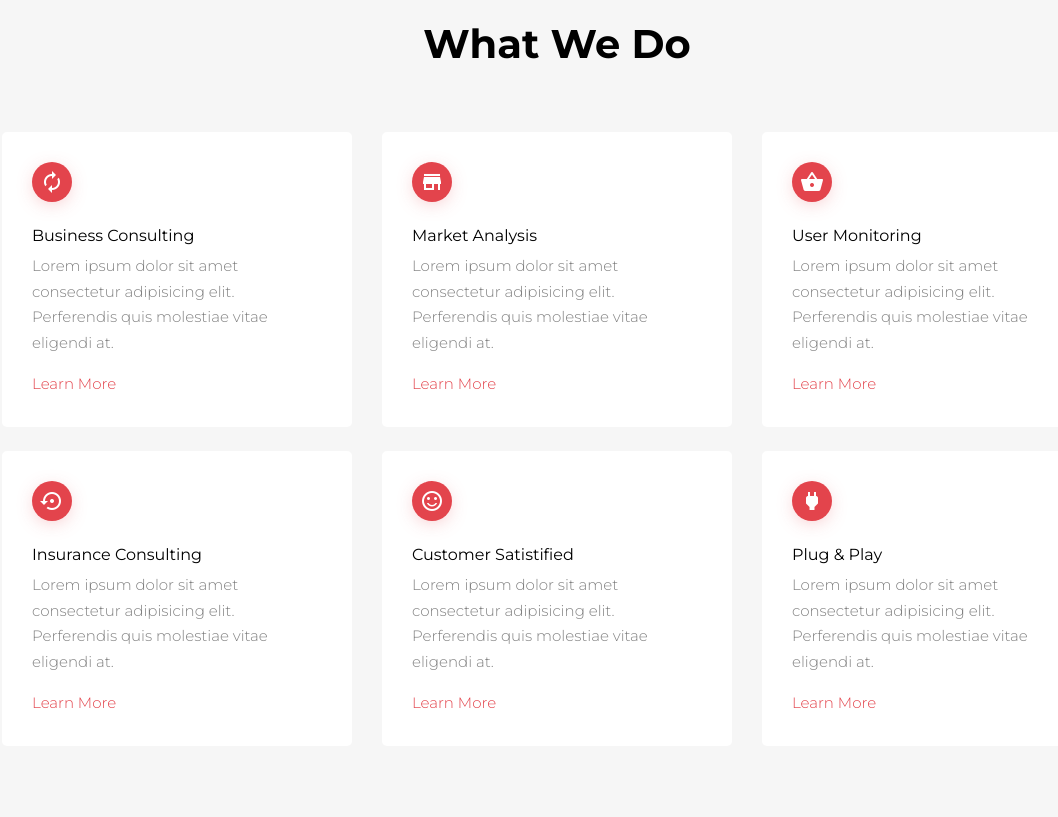
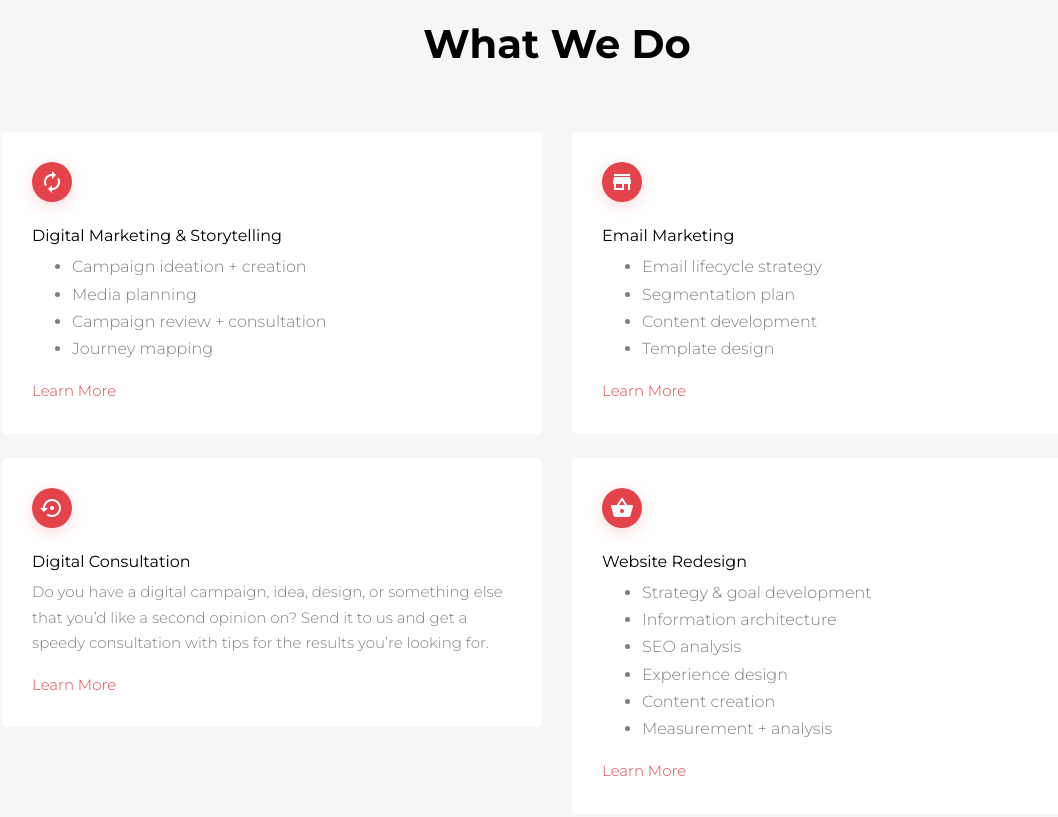
Before and after one commit to chenpeter/peterandmel, a website: page src/index.html in a window 1280 px wide. Shown: the part 980-1797 px from the top of the page, without its empty margins (83-1141 px from the left). Drawn offline with Linux system fonts and the light colour scheme; files whose address does not match are found by name; a web font is replaced by a local one.

Commit message:
Added body content and form validation.

```diff
--- a/src/index.html
+++ b/src/index.html
@@ -1,5 +1,6 @@
 <!DOCTYPE html>
 <html lang="en">
+
 <head>
   <title>Peter&Mel</title>
   <meta charset="utf-8">
@@ -28,11 +29,11 @@
   <link rel="stylesheet" href="css/style.css">
 
 
+</head>
 
-  </head>
 <body data-spy="scroll" data-target=".site-navbar-target" data-offset="300">
 
-  <div class="site-wrap"  id="home-section">
+  <div class="site-wrap" id="home-section">
 
     <div class="site-mobile-menu site-navbar-target">
       <div class="site-mobile-menu-header">
@@ -74,7 +75,9 @@
           </div>
 
 
-          <div class="col-6 col-md-6 d-inline-block d-lg-none ml-md-0" ><a href="#" class="site-menu-toggle js-menu-toggle text-black float-right"><span class="icon-menu h3"></span></a></div>
+          <div class="col-6 col-md-6 d-inline-block d-lg-none ml-md-0"><a href="#"
+              class="site-menu-toggle js-menu-toggle text-black float-right"><span class="icon-menu h3"></span></a>
+          </div>
 
         </div>
       </div>
@@ -93,7 +96,8 @@
             <div class="row mb-4">
               <div class="col-lg-4 mr-auto">
                 <h1>Evolve your digital marketing.</h1>
-                <p class="mb-5">We're a creative team that can optimize or craft your digital footprint to grow sales.</p>
+                <p class="mb-5">We're a creative team that can optimize or craft your digital footprint to grow sales.
+                </p>
                 <div>
                   <a href="#contact-section" class="btn btn-primary mr-2 mb-2">Talk to us</a>
                 </div>
@@ -107,7 +111,7 @@
       </div>
     </div>
 
-
+<!-- What we do section -->
     <div class="site-section bg-light" id="what-we-do-section">
       <div class="container">
         <div class="row mb-5">
@@ -116,94 +120,86 @@
           </div>
         </div>
         <div class="row align-items-stretch">
-          <div class="col-md-6 col-lg-4 mb-4 mb-lg-4" data-aos="fade-up">
 
+          <!-- First Service -->
+          <div class="col-md-6 col-lg-6 mb-4 mb-lg-4" data-aos="fade-up">
             <div class="unit-4 d-block">
               <div class="unit-4-icon mb-3">
                 <span class="icon-wrap"><span class="text-primary icon-autorenew"></span></span>
               </div>
               <div>
-                <h3>Business Consulting</h3>
-                <p>Lorem ipsum dolor sit amet consectetur adipisicing elit. Perferendis quis molestiae vitae eligendi at.</p>
+                <h3>Digital Marketing & Storytelling</h3>
+                <ul>
+                  <li>Campaign ideation + creation</li>
+                  <li>Media planning</li>
+                  <li>Campaign review + consultation</li>
+                  <li>Journey mapping</li>
+                </ul>
                 <p><a href="#">Learn More</a></p>
               </div>
             </div>
+          </div>
 
-          </div>
-          <div class="col-md-6 col-lg-4 mb-4 mb-lg-4" data-aos="fade-up">
-
+          <!-- Second Service -->
+          <div class="col-md-6 col-lg-6 mb-4 mb-lg-4" data-aos="fade-up">
             <div class="unit-4 d-block">
               <div class="unit-4-icon mb-3">
                 <span class="icon-wrap"><span class="text-primary icon-store_mall_directory"></span></span>
               </div>
               <div>
-                <h3>Market Analysis</h3>
-                <p>Lorem ipsum dolor sit amet consectetur adipisicing elit. Perferendis quis molestiae vitae eligendi at.</p>
+                <h3>Email Marketing</h3>
+                <ul>
+                  <li>Email lifecycle strategy</li>
+                  <li>Segmentation plan</li>
+                  <li>Content development</li>
+                  <li>Template design</li>
+                </ul>
                 <p><a href="#">Learn More</a></p>
               </div>
             </div>
           </div>
-          <div class="col-md-6 col-lg-4 mb-4 mb-lg-4" data-aos="fade-up" >
+
+          <!-- Third Service -->
+          <div class="col-md-6 col-lg-6 mb-4 mb-lg-4" data-aos="fade-up">
+            <div class="unit-4 d-block">
+              <div class="unit-4-icon mb-3">
+                <span class="icon-wrap"><span class="text-primary icon-settings_backup_restore"></span></span>
+              </div>
+              <div>
+                <h3>Digital Consultation</h3>
+                <p>Do you have a digital campaign, idea, design, or something else that you’d like a second opinion
+                  on? Send it to us and get a speedy consultation with tips for the results you’re looking for.</p>
+                <p><a href="#">Learn More</a></p>
+              </div>
+            </div>
+          </div>
+
+          <!-- Fourth Service -->
+          <div class="col-md-6 col-lg-6 mb-4 mb-lg-4" data-aos="fade-up">
             <div class="unit-4 d-block">
               <div class="unit-4-icon mb-3">
                 <span class="icon-wrap"><span class="text-primary icon-shopping_basket"></span></span>
               </div>
               <div>
-                <h3>User Monitoring</h3>
-                <p>Lorem ipsum dolor sit amet consectetur adipisicing elit. Perferendis quis molestiae vitae eligendi at.</p>
+                <h3>Website Redesign</h3>
+                <ul>
+                  <li>Strategy & goal development</li>
+                  <li>Information architecture </li>
+                  <li>SEO analysis</li>
+                  <li>Experience design</li>
+                  <li>Content creation</li>
+                  <li>Measurement + analysis</li>
+                </ul>
                 <p><a href="#">Learn More</a></p>
+              </div>
+            </div>
+          </div>
         </div>
       </div>
     </div>
 
 
-          <div class="col-md-6 col-lg-4 mb-4 mb-lg-4" data-aos="fade-up">
-            <div class="unit-4 d-block">
-              <div class="unit-4-icon mb-3">
-                <span class="icon-wrap"><span class="text-primary icon-settings_backup_restore"></span></span>
-              </div>
-              <div>
-                <h3>Insurance Consulting</h3>
-                <p>Lorem ipsum dolor sit amet consectetur adipisicing elit. Perferendis quis molestiae vitae eligendi at.</p>
-                <p><a href="#">Learn More</a></p>
-              </div>
-            </div>
-          </div>
-
-          <div class="col-md-6 col-lg-4 mb-4 mb-lg-4" data-aos="fade-up">
-            <div class="unit-4 d-block">
-              <div class="unit-4-icon mb-3">
-                <span class="icon-wrap"><span class="text-primary icon-sentiment_satisfied"></span></span>
-              </div>
-              <div>
-                <h3>Customer Satistified</h3>
-                <p>Lorem ipsum dolor sit amet consectetur adipisicing elit. Perferendis quis molestiae vitae eligendi at.</p>
-                <p><a href="#">Learn More</a></p>
-              </div>
-            </div>
-
-
-          </div>
-
-          <div class="col-md-6 col-lg-4 mb-4 mb-lg-4" data-aos="fade-up">
-            <div class="unit-4 d-block">
-              <div class="unit-4-icon mb-3">
-                <span class="icon-wrap"><span class="text-primary icon-power"></span></span>
-              </div>
-              <div>
-                <h3>Plug &amp; Play</h3>
-                <p>Lorem ipsum dolor sit amet consectetur adipisicing elit. Perferendis quis molestiae vitae eligendi at.</p>
-                <p><a href="#">Learn More</a></p>
-              </div>
-            </div>
-          </div>
-
-        </div>
-      </div>
-    </div>
-
-
-
+<!-- Example of work -->
     <div class="feature-big" id="our-work-section">
       <div class="container">
         <div class="row mb-5 site-section border-bottom">
@@ -212,7 +208,9 @@
           </div>
           <div class="col-lg-5 pl-lg-5 ml-auto mt-md-5">
             <h2 class="text-black">Create interactive prototypes</h2>
-            <p class="mb-4">Lorem ipsum dolor sit amet consectetur adipisicing elit. Voluptatem neque nisi architecto autem molestias corrupti officia veniam.</p>
+            <p class="mb-4">Lorem ipsum dolor sit amet consectetur adipisicing elit. Voluptatem neque nisi
+              architecto
+              autem molestias corrupti officia veniam.</p>
             <ul class="ul-check mb-5 list-unstyled success">
               <li>Adipisci excepturi aliquam</li>
               <li>Deleniti labore reiciendis</li>
@@ -227,7 +225,9 @@
                   Co-Founder, XYZ Inc.
                 </div>
               </div>
-              <blockquote>&ldquo;Lorem ipsum dolor sit amet, consectetur adipisicing elit. Ducimus vitae ipsa asperiores inventore aperiam iure?&rdquo;</blockquote>
+              <blockquote>&ldquo;Lorem ipsum dolor sit amet, consectetur adipisicing elit. Ducimus vitae ipsa
+                asperiores
+                inventore aperiam iure?&rdquo;</blockquote>
             </div>
           </div>
         </div>
@@ -238,7 +238,9 @@
           </div>
           <div class="col-lg-5 pr-lg-5 mr-auto mt-5 order-2 order-lg-1">
             <h2 class="text-black">Create interactive prototypes</h2>
-            <p class="mb-4">Lorem ipsum dolor sit amet consectetur adipisicing elit. Voluptatem neque nisi architecto autem molestias corrupti officia veniam</p>
+            <p class="mb-4">Lorem ipsum dolor sit amet consectetur adipisicing elit. Voluptatem neque nisi
+              architecto
+              autem molestias corrupti officia veniam</p>
             <ul class="ul-check mb-5 list-unstyled success">
               <li>Laborum enim quasi at modi</li>
               <li>Ad at tempore</li>
@@ -255,7 +257,9 @@
                   Co-Founder, XYZ Inc.
                 </div>
               </div>
-              <blockquote>&ldquo;Lorem ipsum dolor sit amet, consectetur adipisicing elit. Ducimus vitae ipsa asperiores inventore aperiam iure?&rdquo;</blockquote>
+              <blockquote>&ldquo;Lorem ipsum dolor sit amet, consectetur adipisicing elit. Ducimus vitae ipsa
+                asperiores
+                inventore aperiam iure?&rdquo;</blockquote>
             </div>
           </div>
         </div>
@@ -276,7 +280,11 @@
           </div>
           <div class="col-lg-5 ml-auto pl-lg-5">
             <h2 class="text-black mb-4">Create interactive prototypes</h2>
-            <p class="mb-4">Eos cumque optio dolores excepturi rerum temporibus magni recusandae eveniet, totam omnis consectetur maxime quibusdam expedita dolorem dolor nobis dicta labore quaerat esse magnam unde, aperiam delectus! At maiores, itaque.</p>
+            <p class="mb-4">Eos cumque optio dolores excepturi rerum temporibus magni recusandae eveniet, totam
+              omnis
+              consectetur maxime quibusdam expedita dolorem dolor nobis dicta labore quaerat esse magnam unde,
+              aperiam
+              delectus! At maiores, itaque.</p>
             <p><a href="#" class="btn btn-primary">Learn More</a></p>
           </div>
         </div>
@@ -300,8 +308,10 @@
             <div class="h-entry">
               <img src="images/img_1.jpg" alt="Image" class="img-fluid">
               <h2><a href="#">Create interactive prototypes</a></h2>
-              <div class="meta mb-4">Ham Brook <span class="mx-2">&bullet;</span> Jan 18, 2019<span class="mx-2">&bullet;</span> <a href="#">News</a></div>
-              <p>Lorem ipsum dolor sit amet consectetur adipisicing elit. Natus eligendi nobis ea maiores sapiente veritatis reprehenderit suscipit quaerat rerum voluptatibus a eius.</p>
+              <div class="meta mb-4">Ham Brook <span class="mx-2">&bullet;</span> Jan 18, 2019<span
+                  class="mx-2">&bullet;</span> <a href="#">News</a></div>
+              <p>Lorem ipsum dolor sit amet consectetur adipisicing elit. Natus eligendi nobis ea maiores sapiente
+                veritatis reprehenderit suscipit quaerat rerum voluptatibus a eius.</p>
               <p><a href="#">Continue Reading...</a></p>
             </div>
           </div>
@@ -309,8 +319,10 @@
             <div class="h-entry">
               <img src="images/img_2.jpg" alt="Image" class="img-fluid">
               <h2><a href="#">Create interactive prototypes</a></h2>
-              <div class="meta mb-4">James Phelps <span class="mx-2">&bullet;</span> Jan 18, 2019<span class="mx-2">&bullet;</span> <a href="#">News</a></div>
-              <p>Lorem ipsum dolor sit amet consectetur adipisicing elit. Natus eligendi nobis ea maiores sapiente veritatis reprehenderit suscipit quaerat rerum voluptatibus a eius.</p>
+              <div class="meta mb-4">James Phelps <span class="mx-2">&bullet;</span> Jan 18, 2019<span
+                  class="mx-2">&bullet;</span> <a href="#">News</a></div>
+              <p>Lorem ipsum dolor sit amet consectetur adipisicing elit. Natus eligendi nobis ea maiores sapiente
+                veritatis reprehenderit suscipit quaerat rerum voluptatibus a eius.</p>
               <p><a href="#">Continue Reading...</a></p>
             </div>
           </div>
@@ -318,8 +330,10 @@
             <div class="h-entry">
               <img src="images/img_3.jpg" alt="Image" class="img-fluid">
               <h2><a href="#">Create interactive prototypes</a></h2>
-              <div class="meta mb-4">James Phelps <span class="mx-2">&bullet;</span> Jan 18, 2019<span class="mx-2">&bullet;</span> <a href="#">News</a></div>
-              <p>Lorem ipsum dolor sit amet consectetur adipisicing elit. Natus eligendi nobis ea maiores sapiente veritatis reprehenderit suscipit quaerat rerum voluptatibus a eius.</p>
+              <div class="meta mb-4">James Phelps <span class="mx-2">&bullet;</span> Jan 18, 2019<span
+                  class="mx-2">&bullet;</span> <a href="#">News</a></div>
+              <p>Lorem ipsum dolor sit amet consectetur adipisicing elit. Natus eligendi nobis ea maiores sapiente
+                veritatis reprehenderit suscipit quaerat rerum voluptatibus a eius.</p>
               <p><a href="#">Continue Reading...</a></p>
             </div>
           </div>
@@ -328,6 +342,7 @@
       </div>
     </div>
 
+<!-- Lead Sheet -->
     <div class="site-section bg-light" id="contact-section">
       <div class="container">
         <div class="row mb-5">
@@ -338,8 +353,6 @@
         <div class="row justify-content-center">
           <div class="col-lg-7 mb-5">
 
-
-
             <form action="https://app.99inbound.com/api/e/hRj1k9jr" method="POST" target="_blank" class="p-5 bg-white">
 
               <h2 class="h4 text-black mb-5">Contact Form</h2>
@@ -347,11 +360,11 @@
               <div class="row form-group">
                 <div class="col-md-6 mb-3 mb-md-0">
                   <label class="text-black" for="fname">First Name</label>
-                  <input type="text" name="First Name" id="fname" class="form-control rounded-0">
+                  <input required type="text" name="First Name" id="fname" class="form-control rounded-0">
                 </div>
                 <div class="col-md-6">
                   <label class="text-black" for="lname">Last Name</label>
-                  <input type="text" name="Last Name" id="lname" class="form-control rounded-0">
+                  <input required type="text" name="Last Name" id="lname" class="form-control rounded-0">
                 </div>
               </div>
 
@@ -359,7 +372,7 @@
 
                 <div class="col-md-12">
                   <label class="text-black" for="email">Email</label>
-                  <input type="email" name="Email" id="email" class="form-control rounded-0">
+                  <input required type="email" name="Email" id="email" class="form-control rounded-0">
                 </div>
               </div>
 
@@ -382,13 +395,14 @@
               <div class="row form-group">
                 <div class="col-md-12">
                   <label class="text-black" for="message">Message</label>
-                  <textarea name="Message" id="message" cols="30" rows="7" class="form-control rounded-0" placeholder="Write your notes or questions here..."></textarea>
+                  <textarea name="Message" id="message" cols="30" rows="7" class="form-control rounded-0"
+                    placeholder="Write your notes or questions here..."></textarea>
                 </div>
               </div>
 
               <div class="row form-group">
                 <div class="col-md-12">
-                  <input type="submit" value="Send Message" class="btn btn-primary mr-2 mb-2">
+                  <input type="submit" value="Send Message" id="submit-button" class="btn btn-primary mr-2 mb-2">
                 </div>
               </div>
 
@@ -416,7 +430,11 @@
           <div class="col-md-12">
             <p class="mb-0">
               <!-- Link back to Colorlib can't be removed. Template is licensed under CC BY 3.0. -->
-              Copyright &copy;<script>document.write(new Date().getFullYear());</script> Peter&Mel. All rights reserved | This template is made with <i class="icon-heart" aria-hidden="true"></i> by <a href="https://colorlib.com" target="_blank" >Colorlib</a>
+              Copyright &copy;
+              <script>document.write(new Date().getFullYear());</script> Peter&Mel. All rights reserved | This
+              template
+              is made with <i class="icon-heart" aria-hidden="true"></i> by <a href="https://colorlib.com"
+                target="_blank">Colorlib</a>
               <!-- Link back to Colorlib can't be removed. Template is licensed under CC BY 3.0. -->
             </p>
           </div>
@@ -442,9 +460,11 @@
   <script src="js/aos.js"></script>
   <script src="js/jquery.fancybox.min.js"></script>
   <script src="js/jquery.sticky.js"></script>
+  <script src="js/peterandmel.js"></script>
 
 
   <script src="js/main.js"></script>
 
 </body>
+
 </html>
--- a/src/scss/_site-base.scss
+++ b/src/scss/_site-base.scss
@@ -102,6 +102,7 @@ h1, h2, h3, h4, h5,
 	}
 
 }
+
 
 .line-height-1 {
 	line-height: 1!important;
--- a/src/scss/style.scss
+++ b/src/scss/style.scss
@@ -28,3 +28,8 @@ a {
 .h2{
     font-family: Cambo;
 }
+
+/* .invalid CSS class instead or pseudo selector */
+input.invalid {
+    border-color: red;
+  }
```
Also changed, not shown: src/js/peterandmel.js (added, +16 -0 lines), src/css/style.css. Lines whose indentation alone changed are shown as unchanged.
